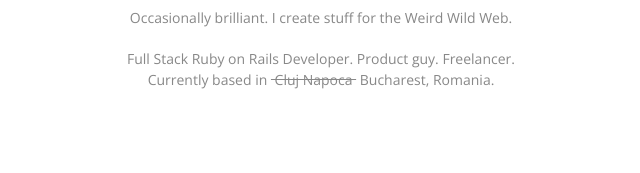
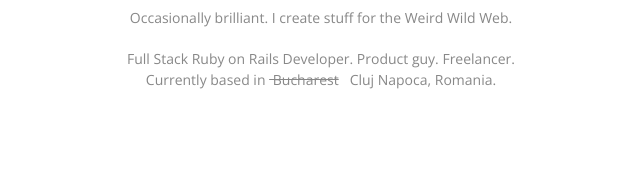
Before and after one commit to cristianrosu/cristirosu, a plain HTML site: page index.html in a window 1280 px wide. Shown: the part 167-340 px from the top of the page, 319-959 px from the left. Drawn offline with nearby package versions, Linux system fonts and the light colour scheme.

Commit message:
Change current city.

```diff
--- a/index.html
+++ b/index.html
@@ -30,7 +30,7 @@
 				<p>Occasionally brilliant. I create stuff for the Weird Wild Web.</p>
 				<p>Full Stack Ruby on Rails Developer. Product guy. Freelancer.
 					<br>
-					Currently based in <span class="line-through"> &nbsp;Cluj Napoca </span> &nbsp;Bucharest, Romania.
+					Currently based in <span class="line-through"> &nbsp;Bucharest</span> &nbsp; Cluj Napoca, Romania.
 				</p>
 			</div>
 			<div class="workspace-wrapper">
```
